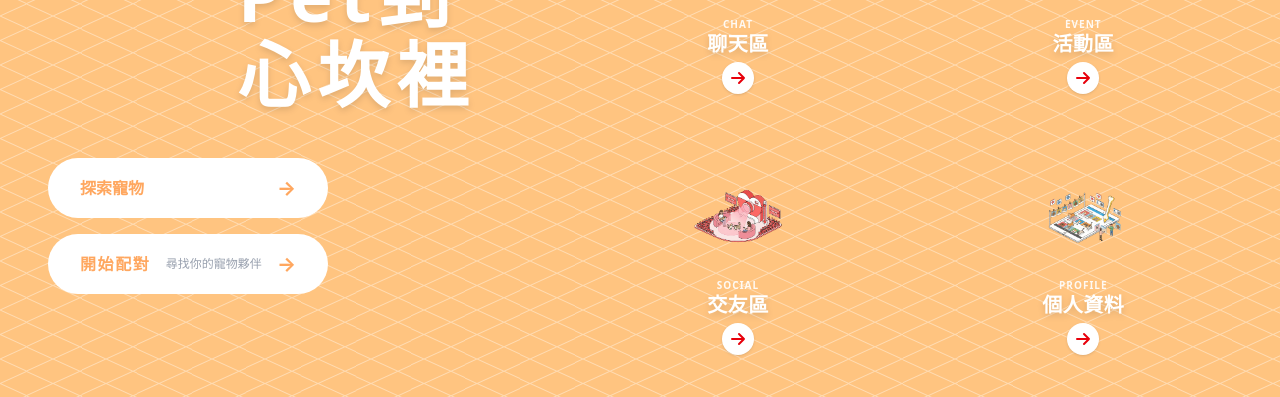
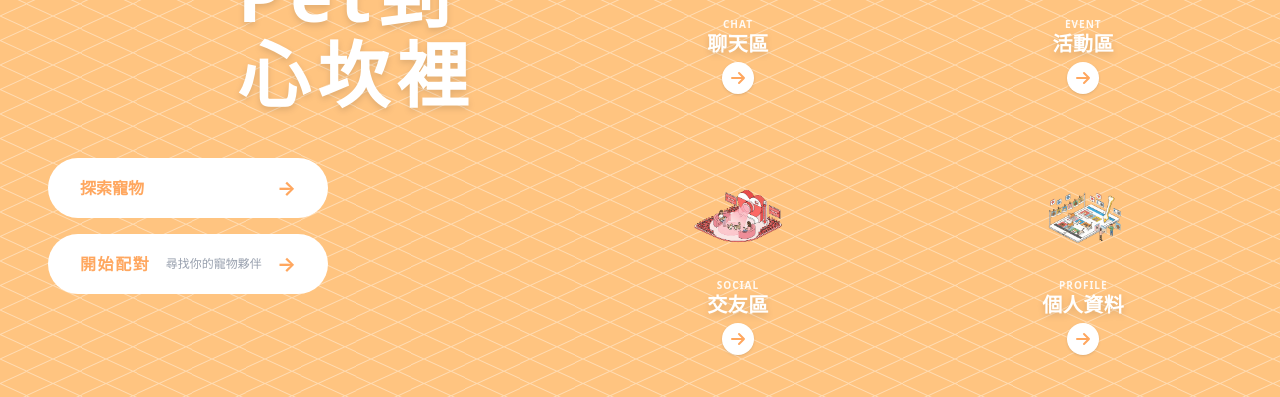
Before and after one commit to pet-human-pet/PetPetNi, a Vue app: page / in a window 1280 px wide. Both pictures are taken after a click on the button "MENU". Shown: the part 302-699 px from the top of the page. Built offline with nearby package versions, Linux system fonts and the light colour scheme; a web font is replaced by a local one.

Commit message:
style: NavIcon 箭頭改用 brand-primary 設計 token

```diff
--- a/src/components/Share/NavIcon.vue
+++ b/src/components/Share/NavIcon.vue
@@ -77,7 +77,7 @@ const getIconUrl = (name) => {
 
     <!-- Arrow Button Circle -->
     <div
-      class="flex items-center justify-center rounded-full bg-white shadow transition-transform duration-300 group-hover:bg-red-100"
+      class="flex items-center justify-center rounded-full bg-white shadow transition-transform duration-300 group-hover:bg-gray-100"
       :class="[
         isList ? 'ml-2 h-6 w-6 group-hover:translate-x-1' : 'mt-2 h-8 w-8 group-hover:scale-110'
       ]"
@@ -88,7 +88,7 @@ const getIconUrl = (name) => {
         viewBox="0 0 24 24"
         stroke-width="3"
         stroke="currentColor"
-        class="text-red-600"
+        class="text-brand-primary"
         :class="[isList ? 'h-3 w-3' : 'h-4 w-4']"
       >
         <path
```
